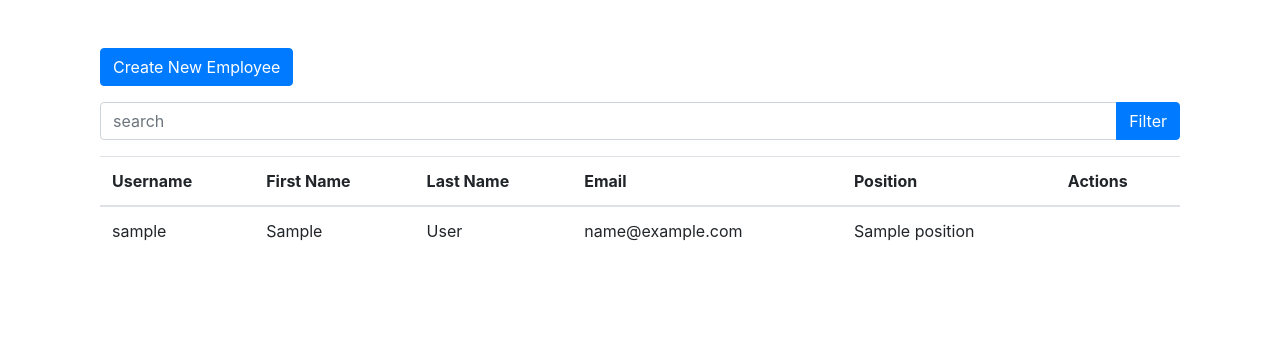
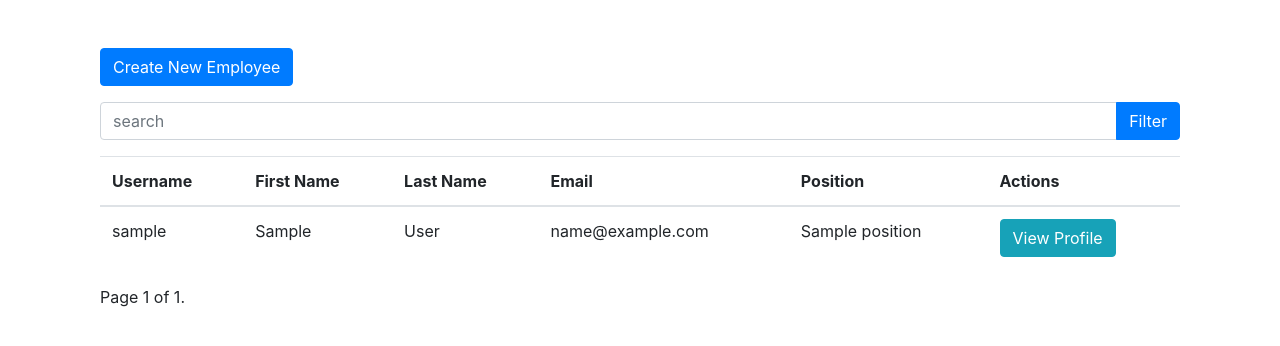
Before and after one commit to rusalforever/course_django, a Django app: page /employees/ in a window 1280 px wide. Shown: the top 346 px of the page. Run offline with Django 4.2, Linux system fonts and the light colour scheme; tables that the repository leaves empty hold one stand-in row (values such as "Sample post"); some libraries are stand-ins or nearby versions.

Commit message:
DZ 5. add email search, page profile and pagination`s

```diff
--- a/hr/urls.py
+++ b/hr/urls.py
@@ -1,7 +1,7 @@
 from django.urls import path
 
-# from hr.views import generic_views as views
-from hr.views import class_views as views
+from hr.views import generic_views as views
+# from hr.views import class_views as views
 
 urlpatterns = [
     path("employees/", views.EmployeeListView.as_view(), name="employee_list"),
@@ -18,6 +18,17 @@ urlpatterns = [
         views.EmployeeDeleteView.as_view(),
         name="employee_delete",
     ),
+    path(
+        "employees/<int:pk>/",
+        views.EmployeeDetailView.as_view(),
+        name="employee_detail",
+    ),
+    path(
+        "employees/profile/<int:pk>/",
+        views.EmployeeProfileView.as_view(),
+        name="employee_profile",
+    ),
+
 ]
 
 # from hr.views.function_views import (
--- a/hr/views/generic_views.py
+++ b/hr/views/generic_views.py
@@ -21,6 +21,7 @@ class EmployeeListView(ListView):
     model = Employee
     template_name = "employee_list.html"
     context_object_name = "employees"
+    paginate_by = 10
 
     def get_queryset(self):
         queryset = super().get_queryset()
@@ -30,7 +31,8 @@ class EmployeeListView(ListView):
             queryset = queryset.filter(
                 Q(first_name__icontains=search)
                 | Q(last_name__icontains=search)
-                | Q(position__title__icontains=search),
+                | Q(position__title__icontains=search)
+                | Q(email__icontains=search)
             )
         return queryset
 
@@ -62,3 +64,15 @@ class EmployeeDeleteView(UserPassesTestMixin, DeleteView):
 
     def test_func(self):
         return user_is_superadmin(self.request.user)
+
+
+class EmployeeDetailView(DetailView):
+    model = Employee
+    template_name = "employee_detail.html"
+    context_object_name = "employee"
+
+
+class EmployeeProfileView(DetailView):
+    model = Employee
+    template_name = "employee_profile.html"
+    context_object_name = "employee"
--- a/templates/employee_list.html
+++ b/templates/employee_list.html
@@ -38,14 +38,32 @@
         <td>{{ employee.email }}</td>
         <td>{{ employee.position.title }}</td>
         <td>
+          <a href="{% url 'employee_profile' pk=employee.pk %}" class="btn btn-info">View Profile</a>
           {% if request.user.is_superuser %}
-          <a href="{% url 'employee_update' employee.pk %}" class="btn btn-primary">Update</a>
-          <a href="{% url 'employee_delete' employee.pk %}" class="btn btn-danger">Delete</a>
+          <a href="{% url 'employee_update' pk=employee.pk %}" class="btn btn-primary">Update</a>
+          <a href="{% url 'employee_delete' pk=employee.pk %}" class="btn btn-danger">Delete</a>
           {% endif %}
         </td>
       </tr>
       {% endfor %}
     </tbody>
   </table>
+  <div class="pagination">
+        <span class="step-links">
+            {% if page_obj.has_previous %}
+                <a href="?page=1">First</a>
+                <a href="?page={{ page_obj.previous_page_number }}">Previous</a>
+            {% endif %}
+
+            <span class="current">
+                Page {{ page_obj.number }} of {{ page_obj.paginator.num_pages }}.
+            </span>
+
+            {% if page_obj.has_next %}
+                <a href="?page={{ page_obj.next_page_number }}">Next</a>
+                <a href="?page={{ page_obj.paginator.num_pages }}">Last</a>
+            {% endif %}
+        </span>
+    </div>
 </div>
 {% endblock %}
```
Also changed, not shown: templates/employee_profile.html (added, +23 -0 lines).
